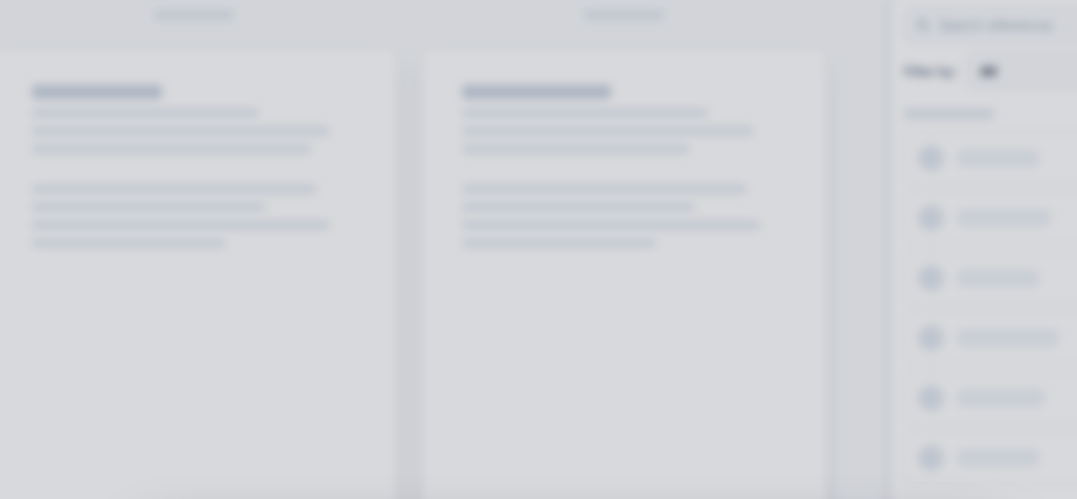
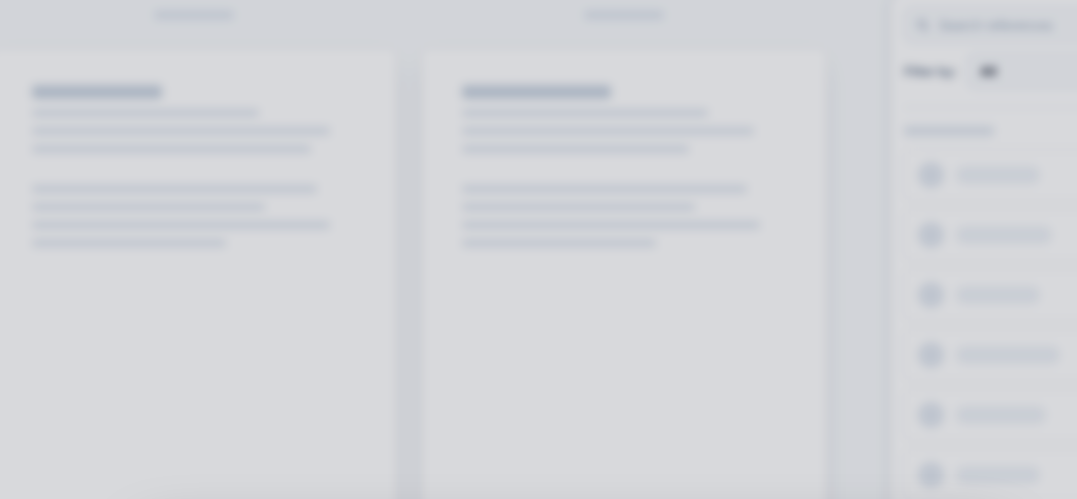
Before and after one commit to perrygerard/annotating-tool, a Flask app: page / in a window 1280 px wide. Shown: the part 126-625 px from the top of the page, without its empty margins (65-1142 px from the left). Run offline with Flask 3, Linux system fonts and the light colour scheme; parts of the project's set-up code (start-up, migrations or seed data) failed here and were passed over; some libraries are stand-ins or nearby versions; some web fonts are replaced.

Commit message:
Add files via upload

```diff
--- a/templates/index.html
+++ b/templates/index.html
@@ -400,7 +400,8 @@
     /* Custom dropdown (replaces the browser's native list) */
     select.cs-native { display: none; }
     .cs { position: relative; min-width: 0; }
-    .filter-row { display: flex; align-items: center; gap: 10px; margin: 0 0 18px; }
+    .filter-row { display: flex; align-items: center; gap: 10px; margin: 0 0 16px; padding: 0 0 18px; border-bottom: 1px solid #e2e8f0; }
+    #ann-list-header { display: none !important; }
     .filter-lbl { flex: 0 0 auto; font-size: .8rem; font-weight: 600; color: #64748b; white-space: nowrap; }
     .cs-filter { flex: 1; margin: 0; }
     .cs-page { flex: 1; }
```
